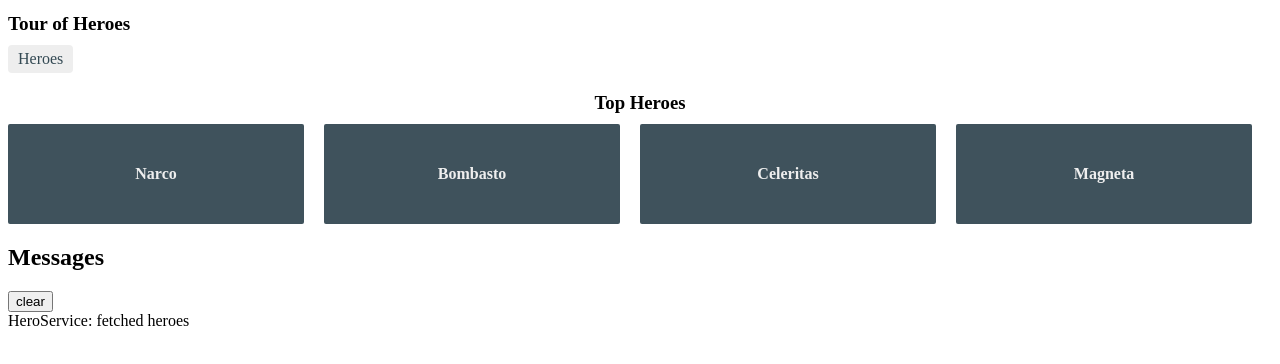
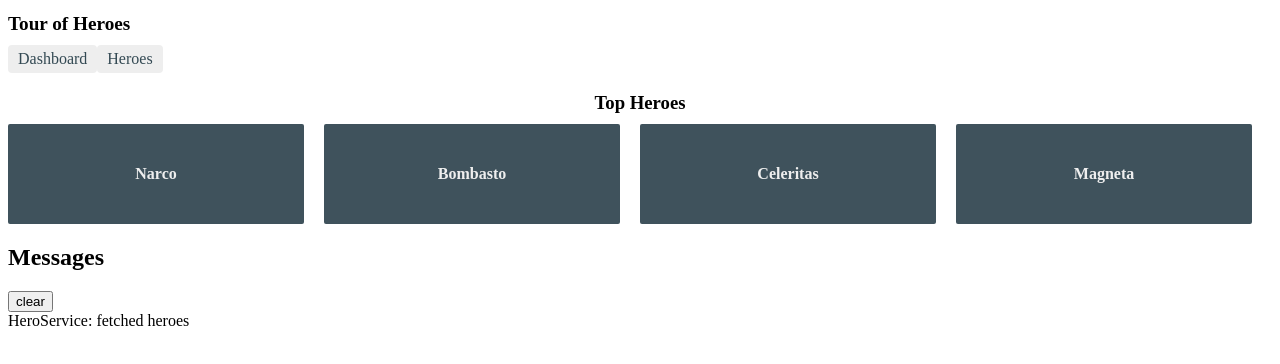
Before and after one commit to danbenson8/tour-of-heroes, an Angular app: page /dashboard in a window 1280 px wide. Shown: the top 364 px of the page. Built offline with nearby package versions, Linux system fonts and the light colour scheme.

Commit message:
add dashboard link to navigation.

```diff
--- a/src/app/app.component.html
+++ b/src/app/app.component.html
@@ -1,6 +1,7 @@
 <h1>{{title}}</h1>
 <nav>
-  <a routerLink="/heroes">Heroes</a>
+    <a routerLink="/dashboard">Dashboard</a>
+    <a routerLink="/heroes">Heroes</a>
 </nav>
 <router-outlet></router-outlet>
 <app-messages></app-messages>
```
